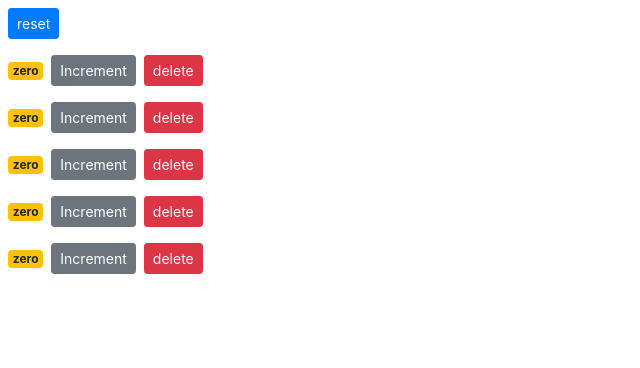
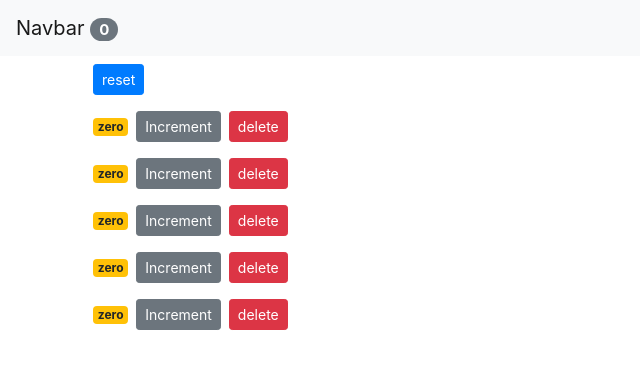
Before and after one commit to donnyabutton/ReactApp, a React (Create React App) app in the folder counter-app/: page / in a window 1280 px wide. Shown: the top 368 px of the page, without its empty margins (0-640 px from the left). Built offline with nearby package versions, Linux system fonts and the light colour scheme.

Commit message:
added more functionality and a navbar

```diff
--- a/counter-app/src/App.js
+++ b/counter-app/src/App.js
@@ -1,26 +1,54 @@
-import React, { Component } from 'react';
-import logo from './logo.svg';
-import './App.css';
+import React, { Component } from "react";
+import NavBar from "./components/navbar";
+import Counters from "./components/counters";
+import "./App.css";
 
 class App extends Component {
+  state = {
+    counters: [
+      { id: 1, value: 0 },
+      { id: 2, value: 0 },
+      { id: 3, value: 0 },
+      { id: 4, value: 0 },
+      { id: 5, value: 0 }
+    ]
+  };
+
+  handleIncrement = counter => {
+    const counters = [...this.state.counters];
+    const index = counters.indexOf(counter);
+    counters[index] = { ...counter };
+    counters[index].value++;
+    this.setState({ counters });
+  };
+
+  handleReset = () => {
+    const counters = this.state.counters.map(c => {
+      c.value = 0;
+      return c;
+    });
+    this.setState({ counters });
+  };
+
+  handleDelete = counterId => {
+    const counters = this.state.counters.filter(c => c.id !== counterId);
+    this.setState({ counters });
+  };
   render() {
     return (
-      <div className="App">
-        <header className="App-header">
-          <img src={logo} className="App-logo" alt="logo" />
-          <p>
-            Edit <code>src/App.js</code> and save to reload.
-          </p>
-          <a
-            className="App-link"
-            href="https://reactjs.org"
-            target="_blank"
-            rel="noopener noreferrer"
-          >
-            Learn React
-          </a>
-        </header>
-      </div>
+      <React.Fragment>
+        <NavBar
+          totalCounters={this.state.counters.filter(c => c.value > 0).length}
+        />
+        <main className="container">
+          <Counters
+            counters={this.state.counters}
+            onReset={this.handleReset}
+            onIncrement={this.handleIncrement}
+            onDelete={this.handleDelete}
+          />
+        </main>
+      </React.Fragment>
     );
   }
 }
--- a/counter-app/src/components/counters.jsx
+++ b/counter-app/src/components/counters.jsx
@@ -2,52 +2,19 @@
 import Counter from "./counter";
 
 class Counters extends Component {
-  state = {
-    counters: [
-      { id: 1, value: 0 },
-      { id: 2, value: 0 },
-      { id: 3, value: 0 },
-      { id: 4, value: 0 },
-      { id: 5, value: 0 }
-    ]
-  };
-
-  handleIncrement = counter => {
-    const counters = [...this.state.counters];
-    const index = counters.indexOf(counter);
-    counters[index] = { ...counter };
-    counters[index].value++;
-    this.setState({ counters });
-  };
-
-  handleReset = () => {
-    const counters = this.state.counters.map(c => {
-      c.value = 0;
-      return c;
-    });
-    this.setState({ counters });
-  };
-
-  handleDelete = counterId => {
-    const counters = this.state.counters.filter(c => c.id !== counterId);
-    this.setState({ counters });
-  };
-
   render() {
+    const { onReset, counters, onDelete, onIncrement } = this.props;
     return (
       <div>
-        <button
-          onClick={this.handleReset}
-          className="btn btn-primary btn-sm m-2"
-        >
+        <button onClick={onReset} className="btn btn-primary btn-sm m-2">
           reset
         </button>
 
-        {this.state.counters.map(counter => (
+        {counters.map(counter => (
           <Counter
             key={counter.id}
-            onDelete={this.handleDelete}
-            onIncrement={this.handleIncrement}
+            onDelete={onDelete}
+            onIncrement={onIncrement}
             counter={counter}
           />
         ))}
--- /dev/null
+++ b/counter-app/src/components/navbar.jsx
@@ -0,0 +1,16 @@
+import React, { Component } from "react";
+
+const NavBar = ({ totalCounters }) => {
+  return (
+    <nav className="navbar navbar-light bg-light">
+      <a className="navbar-brand" href="#">
+        Navbar{" "}
+        <span className="badge badge-pill badge-secondary">
+          {totalCounters}
+        </span>
+      </a>
+    </nav>
+  );
+};
+
+export default NavBar;
--- a/counter-app/src/index.js
+++ b/counter-app/src/index.js
@@ -4,9 +4,8 @@
 import App from "./App";
 import * as serviceWorker from "./serviceWorker";
 import "bootstrap/dist/css/bootstrap.css";
-import Counters from "./components/counters";
 
-ReactDOM.render(<Counters />, document.getElementById("root"));
+ReactDOM.render(<App />, document.getElementById("root"));
 
 // If you want your app to work offline and load faster, you can change
 // unregister() to register() below. Note this comes with some pitfalls.
```
